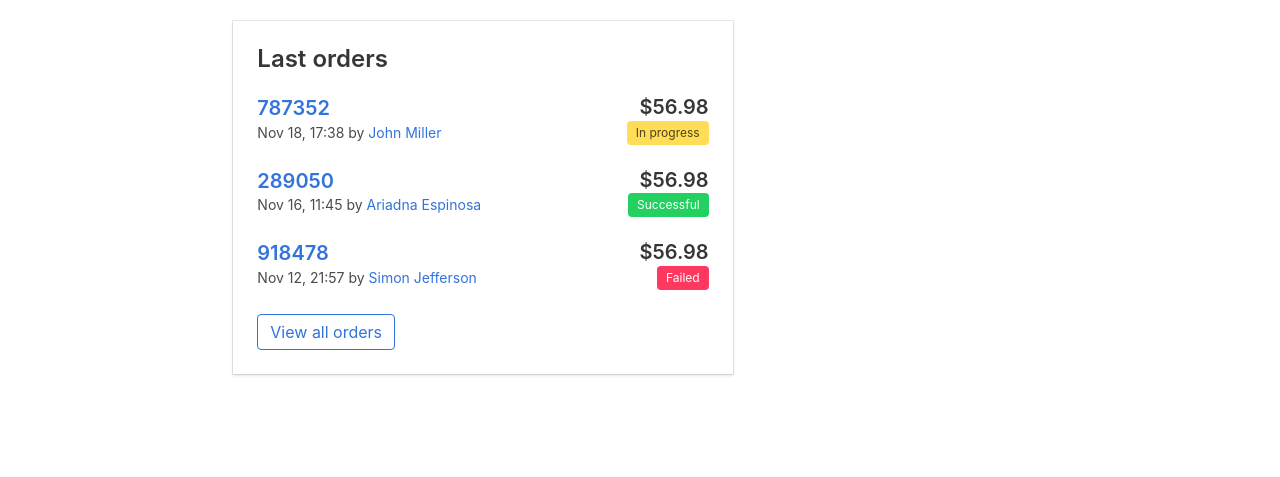
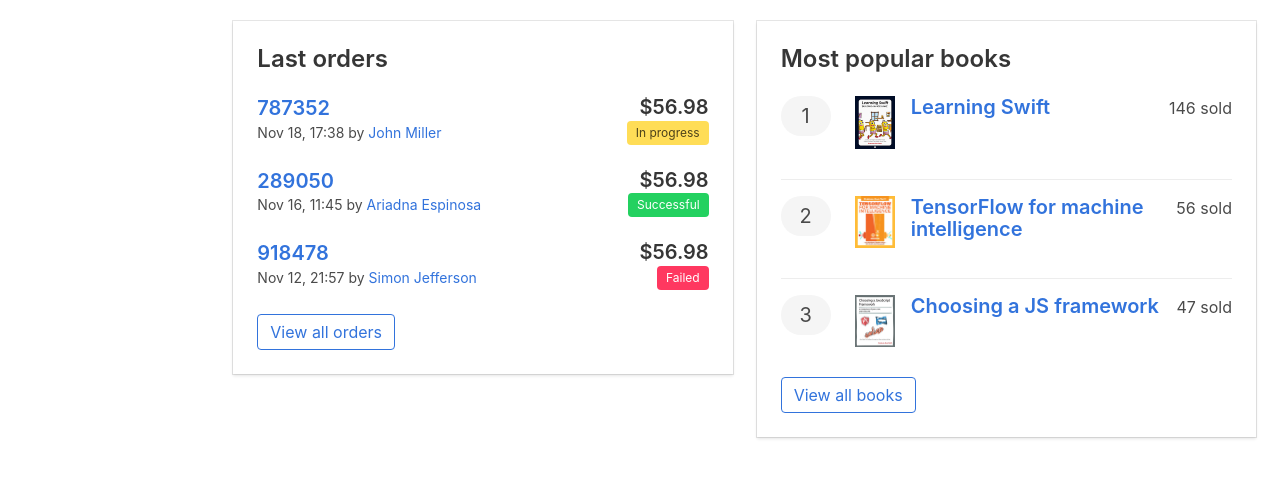
Before and after one commit to ethien-salinas/interfaces-with-bulma, a website: page src/dashboard.html in a window 1280 px wide. Shown: the part 295-772 px from the top of the page. Drawn offline with nearby package versions, Linux system fonts and the light colour scheme.

Commit message:
[ADD] most popular books summary

```diff
--- a/src/dashboard.html
+++ b/src/dashboard.html
@@ -211,6 +211,55 @@
               </div>
             </div>
           </div>
+          <!-- Most popular books -->
+          <div class="column is-12-tablet is-6-desktop is-4-fullhd">
+            <div class="card">
+              <div class="card-content">
+                <h2 class="title is-4">Most popular books</h2>
+
+                <div class="media">
+                  <div class="media-left is-marginless">
+                    <p class="number">1</p>
+                  </div>
+                  <div class="media-left"><img src="images/swift.jpg" width="40"></div>
+                  <div class="media-content">
+                    <p class="title is-5 is-spaced is-marginless">
+                      <a href="edit-book.html">Learning Swift</a>
+                    </p>
+                  </div>
+                  <div class="media-right">146 sold</div>
+                </div>
+
+                <div class="media">
+                  <div class="media-left is-marginless">
+                    <p class="number">2</p>
+                  </div>
+                  <div class="media-left"><img src="images/tensorflow.jpg" width="40"></div>
+                  <div class="media-content">
+                    <p class="title is-5 is-spaced is-marginless">
+                      <a href="edit-book.html">TensorFlow for machine intelligence</a>
+                    </p>
+                  </div>
+                  <div class="media-right">56 sold</div>
+                </div>
+
+                <div class="media">
+                  <div class="media-left is-marginless">
+                    <p class="number">3</p>
+                  </div>
+                  <div class="media-left"><img src="images/js-framework.jpg" width="40"></div>
+                  <div class="media-content">
+                    <p class="title is-5 is-spaced is-marginless">
+                      <a href="edit-book.html">Choosing a JS framework</a>
+                    </p>
+                  </div>
+                  <div class="media-right">47 sold</div>
+                </div>
+
+                <a class="button is-link is-outlined" href="books.html">View all books</a>
+              </div>
+            </div>
+          </div>
         </div>
 
       </div>
```
